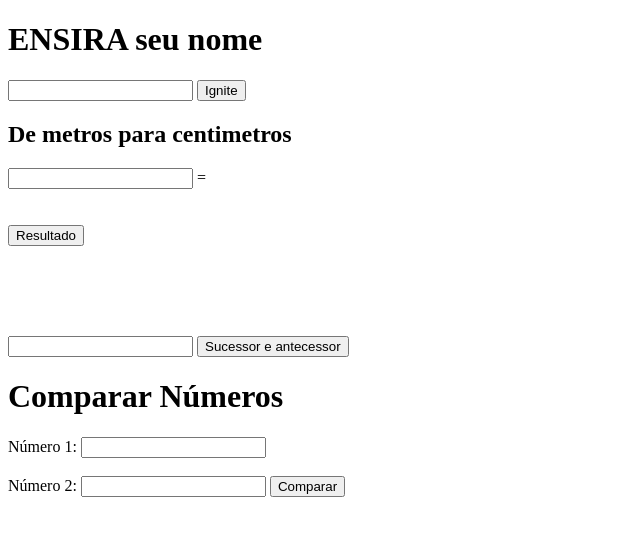
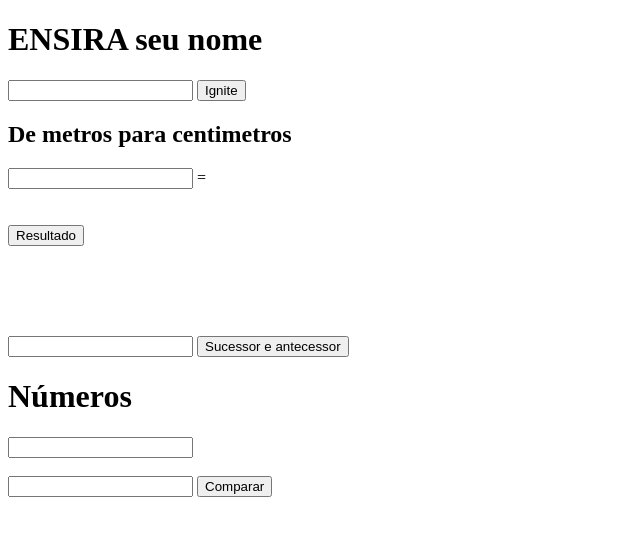
Before and after one commit to ErosDelacruz/Prova-dahora, a plain HTML site: page index.html in a window 1280 px wide. Shown: the whole page, without its empty margins (0-640 px from the left). Drawn offline with Linux system fonts and the light colour scheme.

Commit message:
prova
daohra

```diff
--- a/index.html
+++ b/index.html
@@ -27,11 +27,9 @@
                    <div id="sucessor"></div>
 
 <!-- EXE05 -->
-<h1>Comparar Números</h1>
-    <label for="number1">Número 1:</label>
+<h1> Números</h1>
     <input type="number" id="num1">
     <br><br>
-    <label for="number2">Número 2:</label>
     <input type="number" id="nu2">
     <button onclick="compararNumeros()">Comparar</button>
     <p id="resultado"></p>
```
